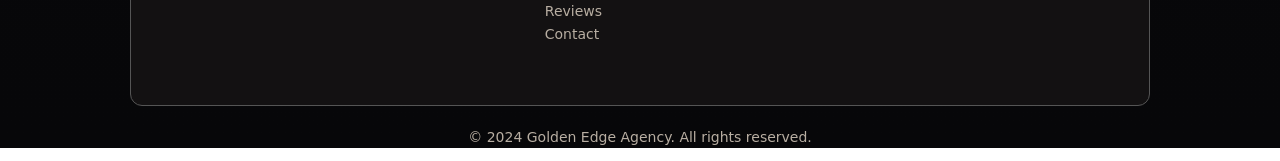
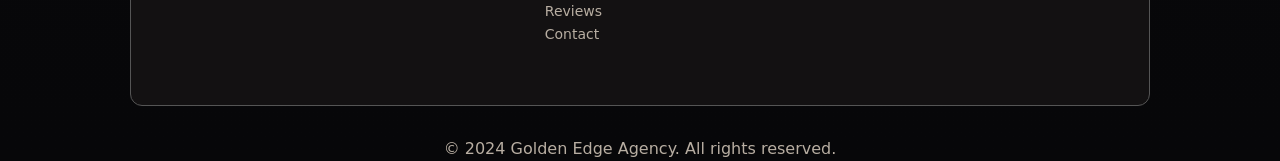
Before and after one commit to rahilakareem389-create/golden-edge-agency, a plain HTML site: page index.html in a window 1280 px wide. Shown: the part 5734-5895 px from the top of the page. Drawn offline with Linux system fonts and the light colour scheme; a web font is replaced by a local one.

Commit message:
Added copyright section

```diff
--- a/style.css
+++ b/style.css
@@ -808,12 +808,16 @@ form {
 }
 
 .copyright{
+  display: flex;
+  justify-content: center;
+  align-items: center;
+
+  text-align: center;
+
+  margin-top: 30px;
+
   color: var(--muted);
-  font-size: 14px;
-  text-align: center;
-  margin-top: 20px;
 }
-
 
 /* INPUT DESIGN */
 
```
